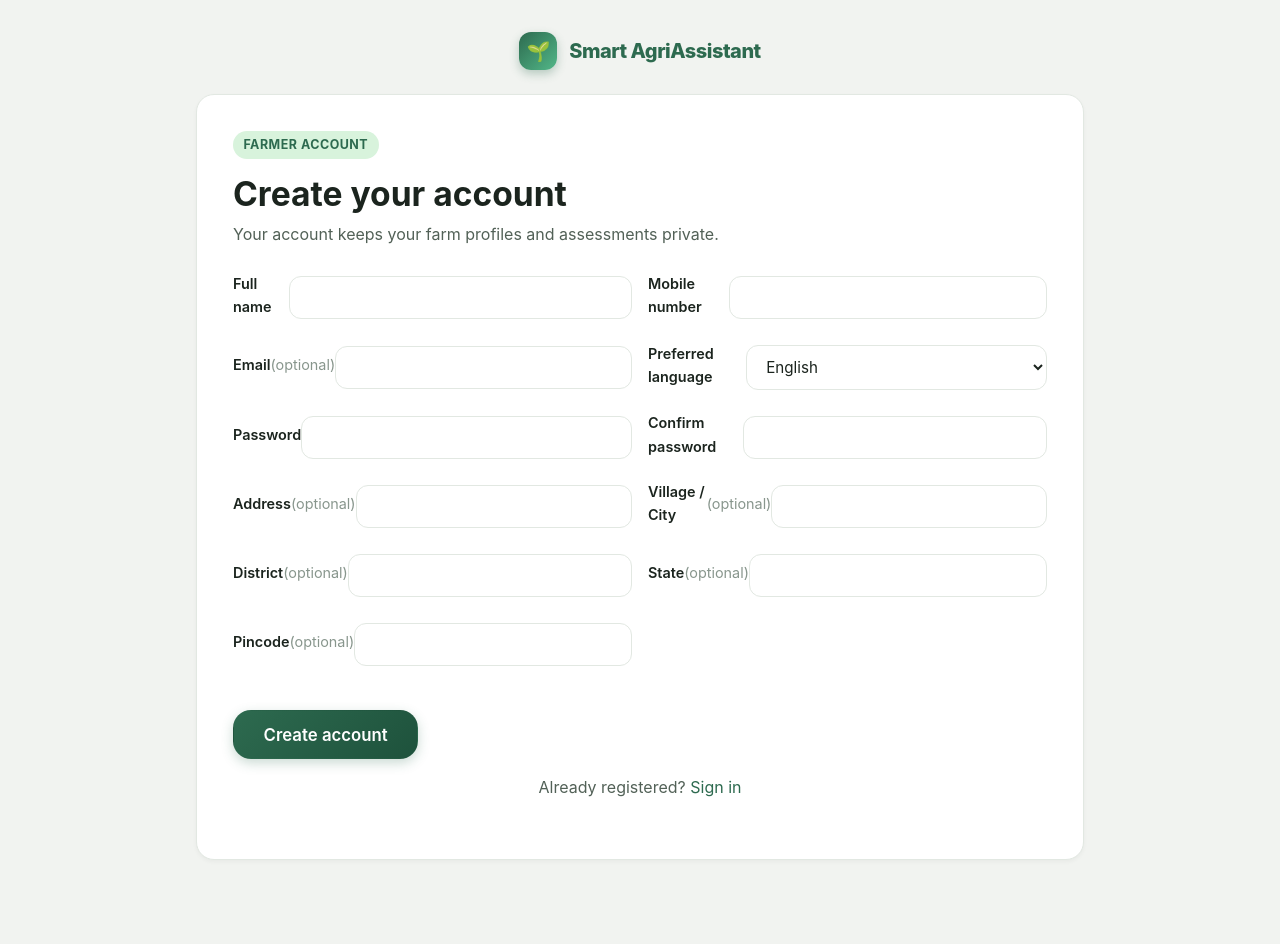
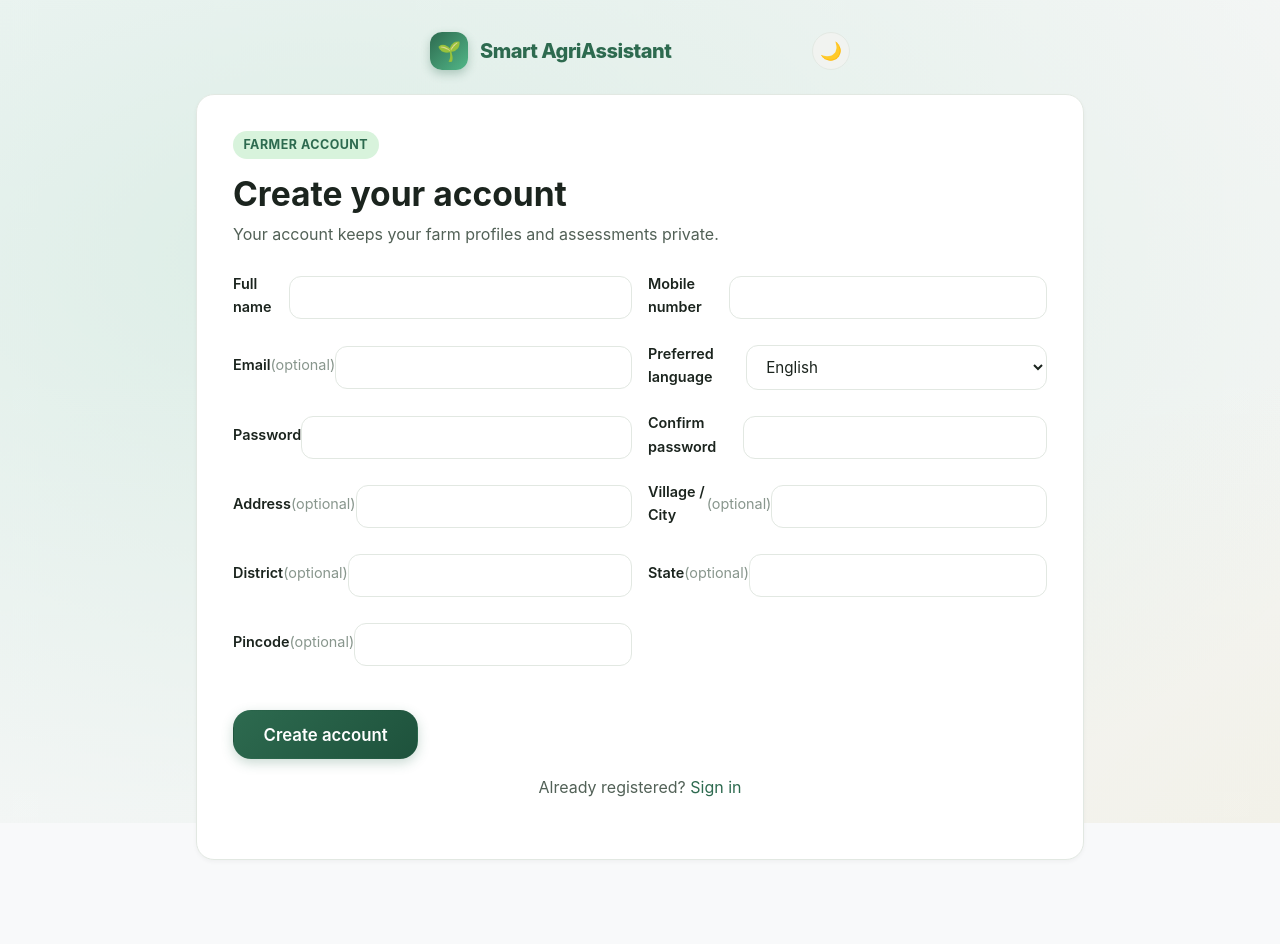
Before and after one commit to ValaSrujantee/agriculture-assistant, a Flask app: page /register in a window 1280 px wide. Run offline with Flask 3, Linux system fonts and the light colour scheme.

Commit message:
Add theme-aware animated background

```diff
--- a/static/css/accounts.css
+++ b/static/css/accounts.css
@@ -1,7 +1,8 @@
-.account-page{min-height:100vh;background:var(--bg-subtle,#f3f7f2)}
+.account-page{min-height:100vh;background:transparent}
 .account-shell{max-width:560px;margin:0 auto;padding:2rem 1rem 4rem}
 .account-shell-wide{max-width:920px}
-.account-shell>.brand-logo{display:flex;margin:0 auto 1.5rem;width:max-content;text-decoration:none}
+.account-brand-row{display:flex;align-items:center;justify-content:space-between;margin:0 auto 1.5rem;max-width:420px}
+.account-brand-row .brand-logo{display:flex;text-decoration:none}
 .account-card{padding:clamp(1.25rem,4vw,2.25rem);margin-bottom:1.25rem}
 .account-card h1{font-size:clamp(1.65rem,4vw,2.1rem);margin:.9rem 0 .4rem}
 .account-card>p{margin-bottom:1.4rem}
--- a/static/css/style.css
+++ b/static/css/style.css
@@ -22,6 +22,8 @@
 
   /* Neutrals */
   --bg-main: #f8f9fa;
+  --ambient-green: rgba(82, 183, 136, 0.16);
+  --ambient-gold: rgba(233, 196, 106, 0.12);
   --bg-card: #ffffff;
   --bg-sidebar: #ffffff;
   --bg-subtle: #f1f3f0;
@@ -49,6 +51,8 @@
 
 /* Dark Mode Theme */
 [data-theme="dark"] {
+  --ambient-green: rgba(82, 183, 136, 0.11);
+  --ambient-gold: rgba(233, 196, 106, 0.07);
   --bg-main: #0d1712;
   --bg-card: #15221b;
   --bg-sidebar: #111c16;
@@ -76,13 +80,48 @@
 
 body {
   font-family: var(--font-sans);
-  background-color: var(--bg-main);
+  background-color: transparent;
   color: var(--text-primary);
   line-height: 1.6;
   -webkit-font-smoothing: antialiased;
   min-height: 100vh;
   display: flex;
   flex-direction: column;
+}
+
+/* Slow, theme-aware ambient movement behind page content. */
+html {
+  min-height: 100%;
+  background: var(--bg-main);
+}
+
+body {
+  position: relative;
+  isolation: isolate;
+}
+
+body::before {
+  content: "";
+  position: fixed;
+  z-index: -1;
+  inset: -3%;
+  pointer-events: none;
+  background-image:
+    radial-gradient(ellipse at 18% 22%, var(--ambient-green) 0, transparent 48%),
+    radial-gradient(ellipse at 82% 76%, var(--ambient-gold) 0, transparent 44%),
+    linear-gradient(135deg, var(--bg-main), var(--bg-subtle));
+  background-size: 150% 150%;
+  animation: agri-ambient-drift 30s ease-in-out infinite alternate;
+  will-change: transform;
+}
+
+@keyframes agri-ambient-drift {
+  from { transform: translate3d(-0.6%, -0.3%, 0) scale(1); }
+  to { transform: translate3d(0.6%, 0.3%, 0) scale(1.025); }
+}
+
+@media (prefers-reduced-motion: reduce) {
+  body::before { animation: none; will-change: auto; }
 }
 
 /* Typography */
--- a/templates/farmer_dashboard.html
+++ b/templates/farmer_dashboard.html
@@ -5,7 +5,7 @@
   <script src="https://cdn.jsdelivr.net/npm/chart.js@4.4.1/dist/chart.umd.min.js"></script></head>
 <body class="account-page account-app">
   <header class="account-topbar"><nav class="account-nav"><a class="brand-logo" href="/"><span class="brand-icon">🌱</span><span>Smart AgriAssistant</span></a>
-    <div><a href="/farmer-dashboard" class="active">My farms</a><a href="/profile">Profile</a><a href="/dashboard">Farm analysis</a><button class="btn btn-secondary btn-sm" data-logout>Sign out</button></div></nav></header>
+    <div><a href="/farmer-dashboard" class="active">My farms</a><a href="/profile">Profile</a><a href="/dashboard">Farm analysis</a><button class="theme-toggle" id="themeToggleBtn" aria-label="Toggle Theme">🌙</button><button class="btn btn-secondary btn-sm" data-logout>Sign out</button></div></nav></header>
   <main class="container account-content" data-farmer-id="{{ farmer.id }}">
     <section class="account-welcome"><div><span class="badge badge-primary">Farmer dashboard</span><h1>Welcome, {{ farmer.full_name|e }} 👋</h1><p>Manage your farm profiles and review the data saved to your account.</p></div><a class="btn btn-primary" href="/dashboard">🌱 Analyze a farm</a></section>
     <div class="account-summary-grid">
@@ -39,4 +39,4 @@
         <label class="form-label">Previous crop (optional)<input class="form-control" name="previous_crop"></label>
       </div><p class="form-message" id="farmFormMessage" role="alert"></p><div class="modal-actions"><button class="btn btn-secondary" id="cancelFarmBtn" type="button">Cancel</button><button class="btn btn-primary" type="submit">Save farm</button></div></form>
     </section></div>
-  </main><script src="/static/js/accounts.js"></script></body></html>
+  </main><script src="/static/js/main.js"></script><script src="/static/js/accounts.js"></script></body></html>
--- a/templates/login.html
+++ b/templates/login.html
@@ -7,7 +7,7 @@
 </head>
 <body class="account-page">
   <main class="account-shell">
-    <a class="brand-logo" href="/"><span class="brand-icon">🌱</span><span>Smart AgriAssistant</span></a>
+    <div class="account-brand-row"><a class="brand-logo" href="/"><span class="brand-icon">🌱</span><span>Smart AgriAssistant</span></a><button class="theme-toggle" id="themeToggleBtn" aria-label="Toggle Theme">🌙</button></div>
     <section class="card account-card">
       <span class="badge badge-primary">Farmer account</span><h1>Welcome back</h1>
       <p>Sign in to see your farms and saved assessments.</p>
@@ -23,6 +23,6 @@
       <a href="/dashboard" class="account-secondary">Continue to public farm analysis</a>
     </section>
   </main>
-  <script src="/static/js/accounts.js"></script>
+  <script src="/static/js/main.js"></script><script src="/static/js/accounts.js"></script>
 </body>
 </html>
--- a/templates/profile.html
+++ b/templates/profile.html
@@ -3,7 +3,7 @@
 <head><meta charset="UTF-8"><meta name="viewport" content="width=device-width, initial-scale=1">
   <title>Farmer Profile | Smart Agriculture Assistant</title><link rel="stylesheet" href="/static/css/style.css"><link rel="stylesheet" href="/static/css/accounts.css"></head>
 <body class="account-page"><main class="account-shell account-shell-wide">
-  <nav class="account-nav"><a class="brand-logo" href="/"><span class="brand-icon">🌱</span><span>Smart AgriAssistant</span></a><div><a href="/farmer-dashboard">My farms</a><button class="btn btn-secondary btn-sm" data-logout>Sign out</button></div></nav>
+  <nav class="account-nav"><a class="brand-logo" href="/"><span class="brand-icon">🌱</span><span>Smart AgriAssistant</span></a><div><a href="/farmer-dashboard">My farms</a><button class="theme-toggle" id="themeToggleBtn" aria-label="Toggle Theme">🌙</button><button class="btn btn-secondary btn-sm" data-logout>Sign out</button></div></nav>
   <section class="card account-card"><span class="badge badge-primary">Your account</span><h1>Farmer profile</h1><p>Your contact and language details are visible only to your account.</p>
     <form id="profileForm"><div class="account-form-grid">
       <label class="form-label">Full name<input class="form-control" name="full_name" required></label>
@@ -15,4 +15,4 @@
       <label class="form-label">Pincode<input class="form-control" name="pincode"></label>
     </div><p class="form-message" id="formMessage" role="status" aria-live="polite"></p><button class="btn btn-primary" type="submit">Save profile</button></form>
   </section>
-</main><script src="/static/js/accounts.js"></script></body></html>
+</main><script src="/static/js/main.js"></script><script src="/static/js/accounts.js"></script></body></html>
--- a/templates/register.html
+++ b/templates/register.html
@@ -7,7 +7,7 @@
 </head>
 <body class="account-page">
   <main class="account-shell account-shell-wide">
-    <a class="brand-logo" href="/"><span class="brand-icon">🌱</span><span>Smart AgriAssistant</span></a>
+    <div class="account-brand-row"><a class="brand-logo" href="/"><span class="brand-icon">🌱</span><span>Smart AgriAssistant</span></a><button class="theme-toggle" id="themeToggleBtn" aria-label="Toggle Theme">🌙</button></div>
     <section class="card account-card">
       <span class="badge badge-primary">Farmer account</span><h1>Create your account</h1>
       <p>Your account keeps your farm profiles and assessments private.</p>
@@ -31,6 +31,6 @@
       <p class="account-switch">Already registered? <a href="/login">Sign in</a></p>
     </section>
   </main>
-  <script src="/static/js/accounts.js"></script>
+  <script src="/static/js/main.js"></script><script src="/static/js/accounts.js"></script>
 </body>
 </html>
```
